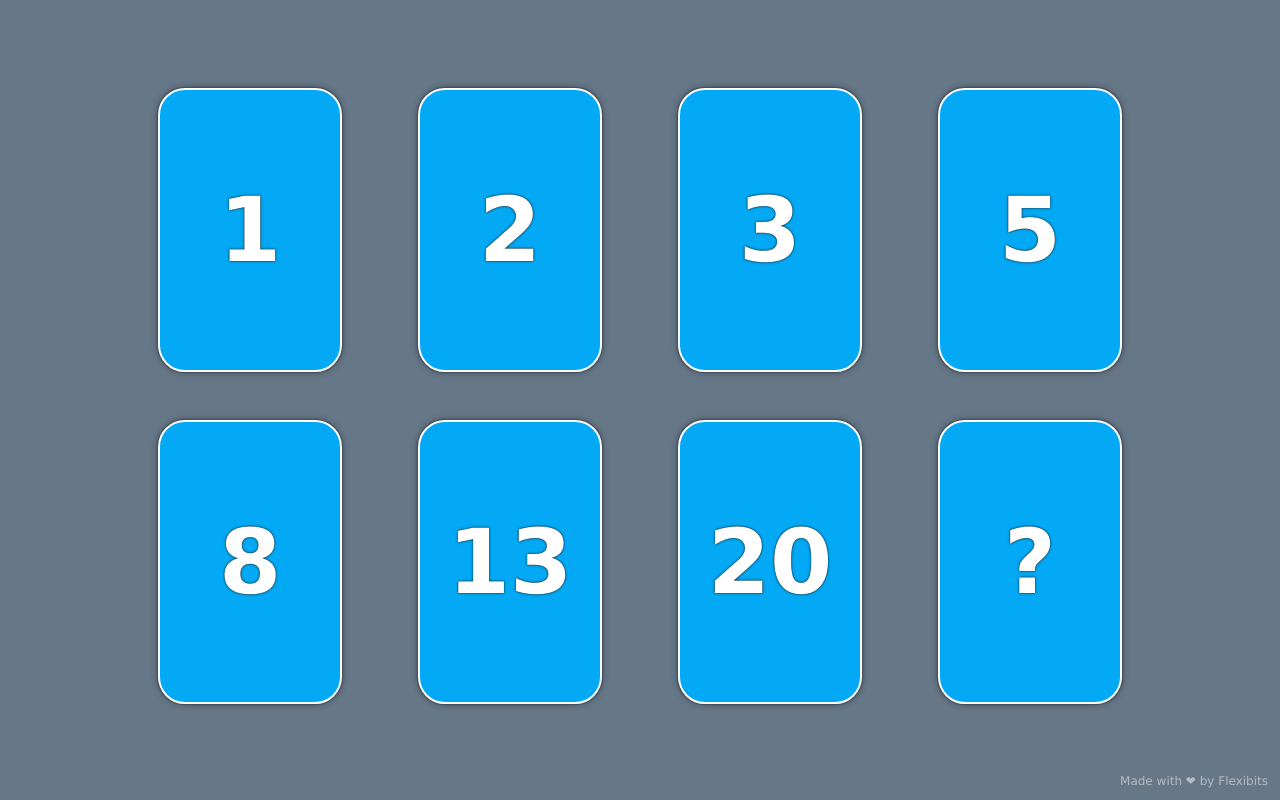
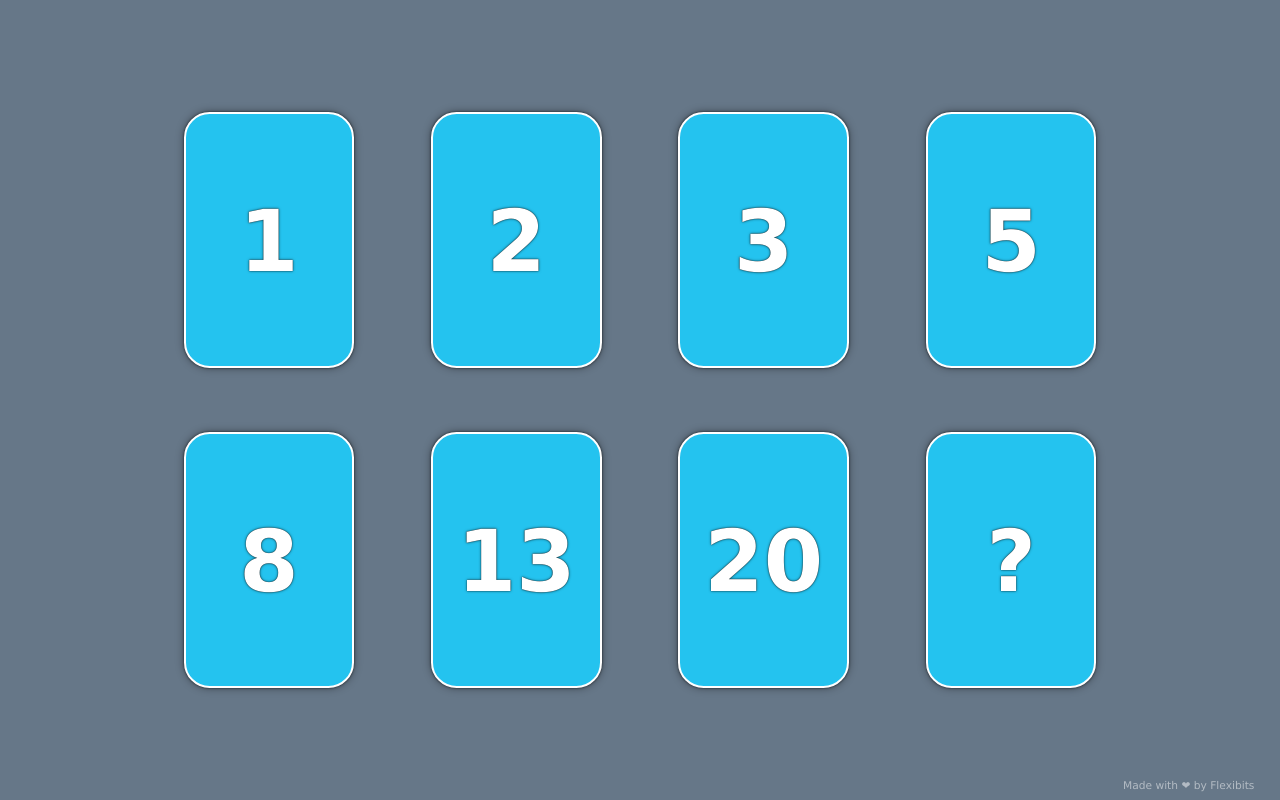
Before and after one commit to fxbits/poker, a plain HTML site: page index.html in a window 1280 px wide. Drawn offline with Linux system fonts and the light colour scheme.

Commit message:
Add animation and full size

```diff
--- a/index.html
+++ b/index.html
@@ -13,125 +13,124 @@
             background: #678;
         }
 
-        h1 {
-            font-weight: normal;
-            font-size: 10vh;
-            text-align: center;
-            color: #818181;
-            margin: 0.7em 0 0 0;
-            display: none;
-        }
-
-
         .cards {
             display: flex;
             flex-direction: row;
             flex-wrap: wrap;
-            align-content: space-evenly;
-            justify-content: center;
-            /* padding: 4vh 4vw; */
-            padding: 5vh 0;
             font-size: 0;
+            perspective: 200vw;
+            width: 100vw;
+            height: 100vh;
+            padding: 4vh 2vw;
+            box-sizing: border-box;
+            place-content: center;
+            align-items: center;
         }
 
-        .cards div {
-            width: 25vw;
-            /* height: 18vh; */
-            line-height: 18vh;
+        .card {
+            position: relative;
+            width: 2em;
+            height: 3em;
+            line-height: 3em;
+            font-size: 6.75vh;
+            margin: 2vh 4vw;
+            transform-style: preserve-3d;
+            transition: transform 0.5s ease-in-out;
+        }
+
+        .card.selected {
+            font-size: calc(10vh + 20vw);
+            margin: 0 auto;
+        }
+        .card.selected.flipped {
+            transform: rotateY(180deg);
+            transition: none;
+        }
+
+        .cards.selected .card:not(.selected) {
+            display: none !important;
+        }
+
+        .card .front, .card .back {
+            backface-visibility: hidden;
+            position: absolute;
+            left: 0;
+            right: 0;
+            top: 0;
+            bottom: 0;
             border: 2px solid white;
-            background: #03A9F4;
-            margin: 2vh 6vw;
+            background: rgb(36,195,239);
             border-radius: 0.3em;
-            box-shadow: 0px 0px 2px rgba(0, 0, 0, 0.7), 0px 0px 7px rgba(0, 0, 0, 0.4);
+            box-shadow: 0px 0px 0.03em rgba(0, 0, 0, 0.7), 0px 0px 0.1em rgba(0, 0, 0, 0.4);
             color: white;
-            font-size: 7vh;
             font-family: Verdana;
             font-weight: bold;
             text-align: center;
             text-shadow: 0 0 1px rgba(0, 0, 0, 1), 0 0 3px rgba(0, 0, 0, 0.6);
         }
 
-        .cards div.selected {
-            position: absolute;
-            left: 5vw;
-            right: 5vw;
-            top: 5vh;
-            bottom: 5vh;
-            width: auto;
-            height: auto;
-            line-height: 90vh;
-            font-size: 40vh;
-        }
-        /* https://3dtransforms.desandro.com/card-flip */
-        .cards div.selected.back {
+        .card .back {
             transform: rotateY(180deg);
-            transition: transform 0.2s;
-        }
-
-        .selected:after {
-            content: '';
-            display: block;
-            background: #03A9F4;
-            width: 100%;
-            height: 100%;
-            transform: rotateY(180deg);
-        }
-
-        .cards div.selected + div {
-            display: none;
+            background-image: url(fbit9.png);
+            background-repeat: no-repeat;
+            background-blend-mode: soft-light;
+            background-color: #24c3ef;
+            background-position: center center;
+            background-size: 75%;
         }
 
         footer {
             color: rgba(255,255,255,0.5);
             text-align: right;
-            font-size: 9pt;
+            font-size: 8pt;
             display: inline-block;
             position: absolute;
-            right: 1em;
-            bottom: 1em;
+            right: 2vw;
+            bottom: 1vh;
+            z-index: -1;
         }
 
         @media screen and (orientation:landscape) {
-            .cards {
-                padding: 8vh 0;
+            .card {
+                font-size: 6.6666vw;
+                margin: 4vh 3vw;
             }
-            .cards div {
-                font-size: 7vw;
-                width: 14vw;
-                height: 35vh;
-                line-height: 35vh;
-                margin: 3vh 3vw;
+
+            .card.selected {
+                font-size: 31vh;
             }
         }
     </style>
 </head>
 
 <body>
-    <h1>Scrum Poker</h1>
     <div class="cards">
-        <div>1</div>
-        <div>2</div>
-        <div>3</div>
-        <div>5</div>
-        <div>8</div>
-        <div>13</div>
-        <div>20</div>
-        <div>?</div>
+        <div class="card"><div class="front">1</div><div class="back"></div></div>
+        <div class="card"><div class="front">2</div><div class="back"></div></div>
+        <div class="card"><div class="front">3</div><div class="back"></div></div>
+        <div class="card"><div class="front">5</div><div class="back"></div></div>
+        <div class="card"><div class="front">8</div><div class="back"></div></div>
+        <div class="card"><div class="front">13</div><div class="back"></div></div>
+        <div class="card"><div class="front">20</div><div class="back"></div></div>
+        <div class="card"><div class="front">?</div><div class="back"></div></div>
     </div>
     <footer>Made with &#x2764; by Flexibits</footer>
     <script>
-        document.querySelectorAll('.cards div').forEach(div => {
+        const container = document.querySelector('.cards');
+        document.querySelectorAll('.card').forEach(div => {
             div.addEventListener('click', () => {
                 const cls = div.classList;
                 if (cls.contains('selected')) {
-                    if (cls.contains('back')) {
-                        cls.remove('back');
-                        cls.add('front');
+                    if (cls.contains('flipped')) {
+                        cls.remove('flipped');
                     } else {
-                        cls.remove('selected', 'front');
+                        cls.remove('selected');
+                        container.classList.remove('selected');
+
                     }
                 } else {
-                    cls.add('selected', 'back');
+                    cls.add('selected', 'flipped');
+                    container.classList.add('selected');
                 }
             });
         });
```
Also changed, not shown: fbit9.png (added).
